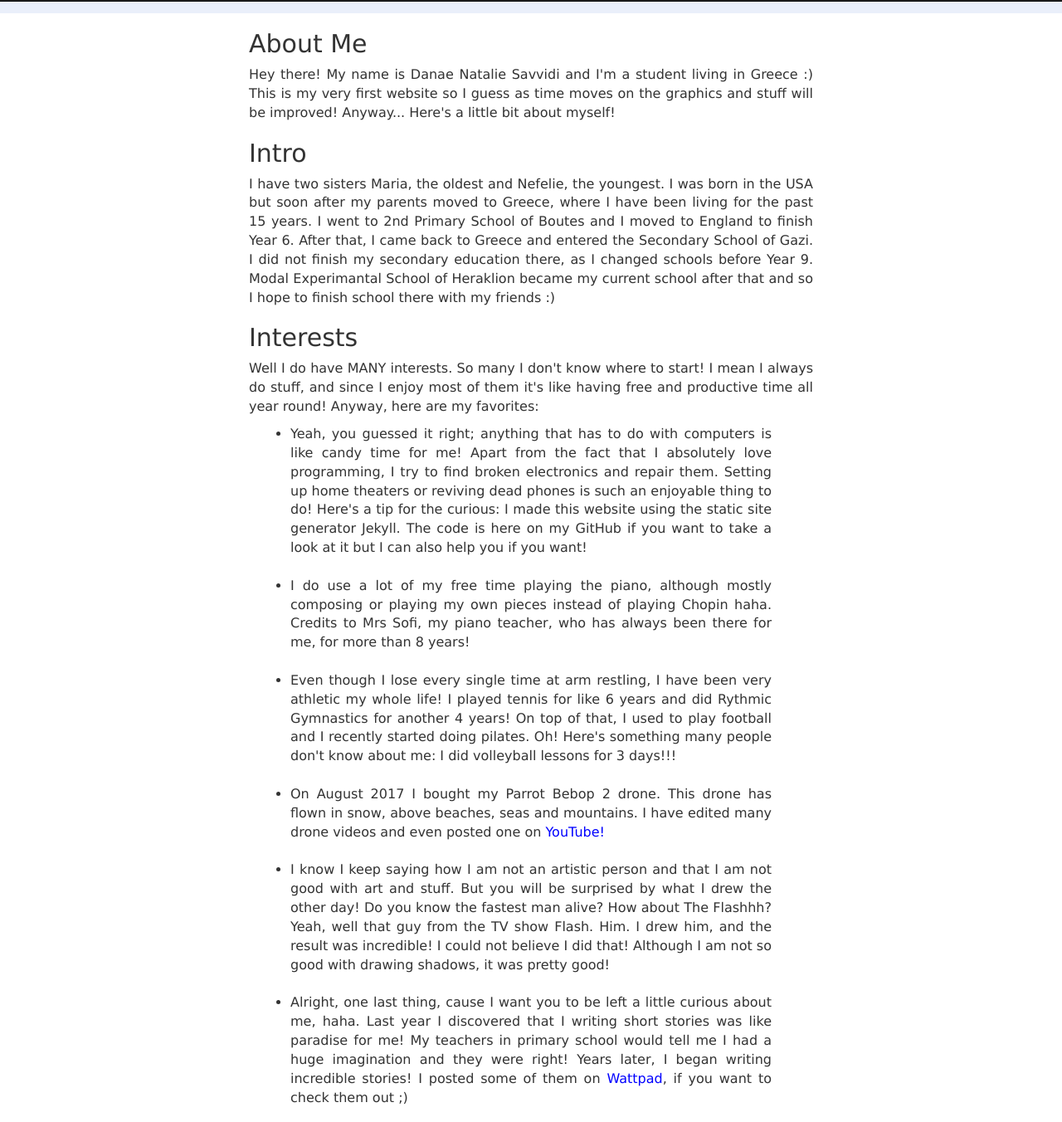
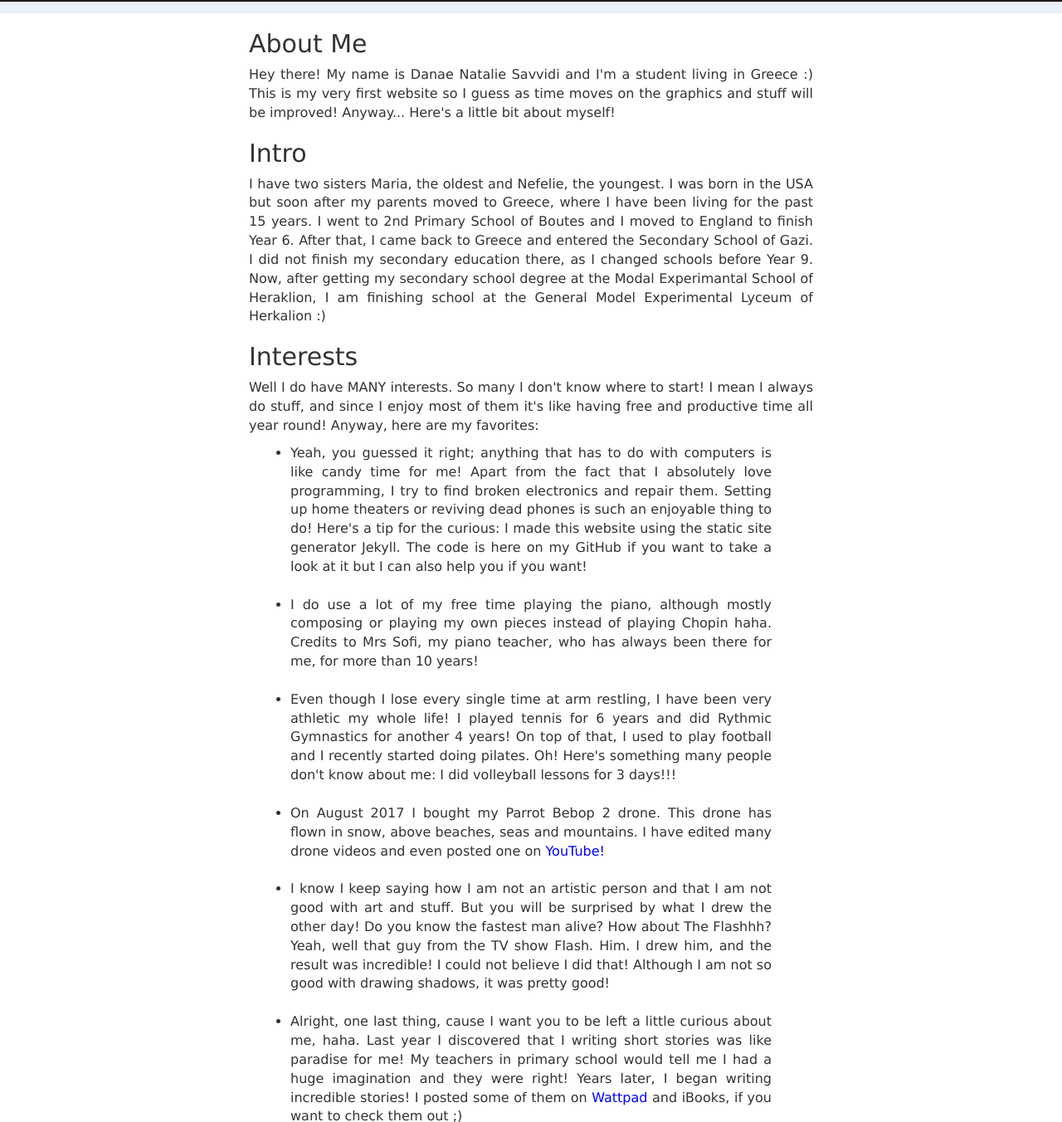
Before and after one commit to danaesav/danaesav.github.io, a Jekyll site: the page built from aboutme/index.html, in a window 1280 px wide and 1400 px high, scrolled down 361 px, cut to the strip 48-1400 px from the top of the window. Shown: the whole strip at 83% size. Built offline with Jekyll 4.4.1, drawn with Linux system fonts in a browser that asks for light colours; some of the changed text lies outside the part shown.

Commit message:
Updated index.html

```diff
--- a/aboutme/index.html
+++ b/aboutme/index.html
@@ -7,22 +7,22 @@ title: About Me
 <h2>About Me</h2>
 <p>Hey there! My name is Danae Natalie Savvidi and I'm a student living in Greece :) This is my very first website so I guess as time moves on the graphics and stuff will be improved! Anyway... Here's a little bit about myself!</p>
 <h2>Intro</h2>
-<p>I have two sisters Maria, the oldest and Nefelie, the youngest. I was born in the USA but soon after my parents moved to Greece, where I have been living for the past 15 years. I went to 2nd Primary School of Boutes and I moved to England to finish Year 6. After that, I came back to Greece and entered the Secondary School of Gazi. I did not finish my secondary education there, as I changed schools before Year 9. Modal Experimantal School of Heraklion became my current school after that and so I hope to finish school there with my friends :)</p>
+<p>I have two sisters Maria, the oldest and Nefelie, the youngest. I was born in the USA but soon after my parents moved to Greece, where I have been living for the past 15 years. I went to 2nd Primary School of Boutes and I moved to England to finish Year 6. After that, I came back to Greece and entered the Secondary School of Gazi. I did not finish my secondary education there, as I changed schools before Year 9. Now, after getting my secondary school degree at the Modal Experimantal School of Heraklion, I am finishing school at the General Model Experimental Lyceum of Herkalion :)</p>
 <h2>Interests</h2>
 <p>Well I do have MANY interests. So many I don't know where to start! I mean I always do stuff, and since I enjoy most of them it's like having free and productive time all year round! Anyway, here are my favorites: </p>
 <ul class="lists">
 	<li>Yeah, you guessed it right; anything that has to do with computers is like candy time for me! Apart from the fact that I absolutely love programming, I try to find broken electronics and repair them. Setting up home theaters or reviving dead phones is such an enjoyable thing to do! Here's a tip for the curious: I made this website using the static site generator Jekyll. The code is here on my GitHub if you want to take a look at it but I can also help you if you want!</li>
 	<br>
-	<li>I do use a lot of my free time playing the piano, although mostly composing or playing my own pieces instead of playing Chopin haha. Credits to Mrs Sofi, my piano teacher, who has always been there for me, for more than 8 years!</li>
+	<li>I do use a lot of my free time playing the piano, although mostly composing or playing my own pieces instead of playing Chopin haha. Credits to Mrs Sofi, my piano teacher, who has always been there for me, for more than 10 years!</li>
 	<br>
-	<li>Even though I lose every single time at arm restling, I have been very athletic my whole life! I played tennis for like 6 years and did Rythmic Gymnastics for another 4 years! On top of that, I used to play football and I recently started doing pilates. Oh! Here's something many people don't know about me: I did volleyball lessons for 3 days!!!</li>
+	<li>Even though I lose every single time at arm restling, I have been very athletic my whole life! I played tennis for 6 years and did Rythmic Gymnastics for another 4 years! On top of that, I used to play football and I recently started doing pilates. Oh! Here's something many people don't know about me: I did volleyball lessons for 3 days!!!</li>
 	<br>
 	<li>On August 2017 I bought my Parrot Bebop 2 drone. This drone has flown in snow, above beaches, seas and mountains. I have edited many drone videos and even posted one on <a style="color: blue;" href="https://www.youtube.com/watch?v=k18EicLpgys&list=LLEGk4komvgwExlathNKIf6Q&index=4&t=0s">YouTube!</a></li>
 	<br>
 	<li>I know I keep saying how I am not an artistic person and that I am not good with art and stuff. But you will be surprised by what I drew the other day! Do you know the fastest man alive? How about The Flashhh? Yeah, well that guy from the TV show Flash. Him. I drew him, and the result was incredible! I could not believe I did that! Although I am not so good with drawing shadows, it was pretty good!</li>
 	<br>
-	<li>Alright, one last thing, cause I want you to be left a little curious about me, haha. Last year I discovered that I writing short stories was like paradise for me! My teachers in primary school would tell me I had a huge imagination and they were right! Years later, I began writing incredible stories! I posted some of them on <a style="color: blue;" href="https://www.wattpad.com/danae_savvidi?utm_source=web&utm_medium=email&utm_content=share_profile">Wattpad</a>, if you want to check them out ;) </li>
+	<li>Alright, one last thing, cause I want you to be left a little curious about me, haha. Last year I discovered that I writing short stories was like paradise for me! My teachers in primary school would tell me I had a huge imagination and they were right! Years later, I began writing incredible stories! I posted some of them on <a style="color: blue;" href="https://www.wattpad.com/danae_savvidi?utm_source=web&utm_medium=email&utm_content=share_profile">Wattpad</a> and iBooks, if you want to check them out ;) </li>
 </ul>
-<h2>Conclution</h2>
-<p>Thanks for taking the time to get to know a little bit about me! I hope one day we could get to know eachother better in the future! Here is my <a style="color: blue;" href="https://www.instagram.com/danae_savvidi/">Instagram</a> and <a style="color: blue;" href="savvididanae@gmail.com">email</a> if you wish to contact me!</p>
+<h2>Conclusion</h2>
+<p>Thanks for taking the time to get to know a little bit about me! I hope one day we could get to know each other better in the future! Here is my <a style="color: blue;" href="https://www.instagram.com/danae_savvidi/">Instagram</a> and <a style="color: blue;" href="savvididanae@gmail.com">email</a> if you wish to contact me!</p>
 </div>
```
